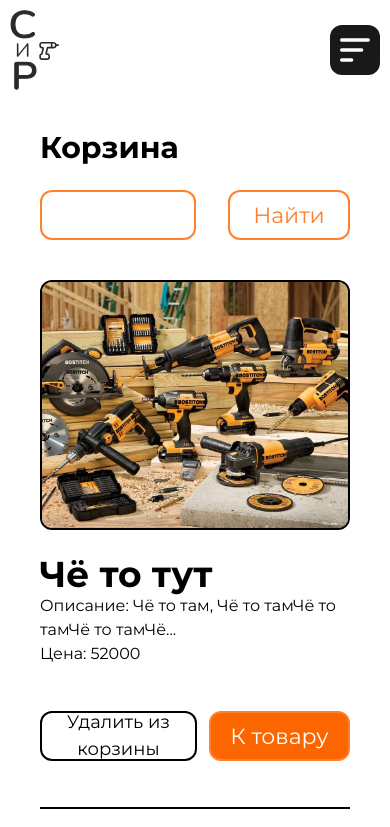
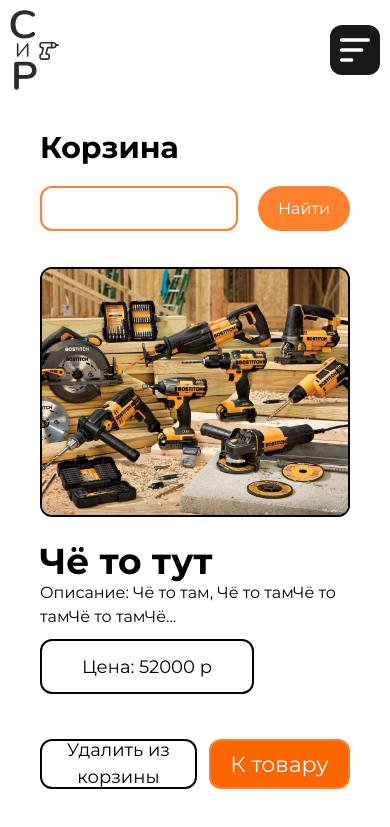
Before and after one commit to Real-s-Sigmas/market, a Vue app in the folder client/: page /basket in a window 390 px wide. Shown: the top 827 px of the page. Built offline with nearby package versions, Linux system fonts and the light colour scheme.

Commit message:
Большие правки, запросы, модалка, заказ товара и другое

```diff
--- a/client/src/componets/favorites/Favorites.vue
+++ b/client/src/componets/favorites/Favorites.vue
@@ -21,6 +21,8 @@ export default {
                 },
             ],
             title: ``,
+            error: ``,
+            errorProduct: ``,
         }
     },
 
@@ -30,26 +32,51 @@ export default {
 
     methods: {
         async loadProducts() {
+            try {
                 let res = await axios.get('/favorites');
-            this.products = res.data;
+                this.products = res.data.res;
+            } catch (error) {
+                this.error = 'Ошибка! Невозможно найти товары';
+            }
         },
 
-        async deleteProduct(id) {
-            await axios.delete('/delete-favorites', {
+        async deleteProduct(id, index) {
+            try {
+                if(!this.products[index].isFavorite) {
+                    await axios.delete('/favorites', {
                         params: {
                             id: id
                         }
                     });
-            this.loadProducts();
+                    this.products[index].isFavorite = true;
+                } else {
+                    await axios.post('/favorites', {
+                        params: {
+                            id: id
+                        }
+                    });
+                    this.products[index].isFavorite = false;
+                }
+            } catch (error) {
+                this.error = 'Действие невозможно. Повторите попытку позже';
+            }
         },
 
         async findProducts() {
+            try {
                 let res = await axios.get('/favorites/find-by-title', {
                     params: {
                         title: this.title,
                     }
                 });
-            this.products = res.data;
+                if(res.data.res) {
+                    this.products = res.data.res;
+                } else {
+                    this.errorProduct = 'Товаров не найдено';
+                }
+            } catch (error) {
+                this.errorProduct = 'Невозможно найти товар. Повторите попытку позже';
+            }
         }
     }
 }
@@ -59,13 +86,16 @@ export default {
 <template>
     <div class="orders-container mx-10">
         <h2 class='mt-10 text-3xl font-bold'>Избранные товары</h2>
-        <form @submit.prevent='findProducts()' class='flex gap-8 xl:mx-10 my-6'>
-            <input class='w-full' v-model='title'>
-            <button class="btn" type="submit">Найти</button>
+        <form class="search" @submit.prevent='findProducts()'>
+            <input type="text" v-model='title'>
+            <button class="search-find" type="submit">Найти</button>
         </form>
 
+
+        <h2 class='text-red-500 text-xl text-semibold flex justify-center mt-10 mb-4' v-if='this.errorProduct'>{{ errorProduct }}</h2>
+
         <div class="products-container">
-            <div class="card border-b-2 border-black py-4 mt-1" v-for='(product) in products'>
+            <div class="card border-b-2 border-black py-4 mt-1" v-for='(product, index) in products'>
                 <div class="info-card flex gap-6 justify-between">
                     <div class="info-container flex gap-6">
                         <img class='rounded-xl border-2 border-black' :src="product.image">
@@ -76,17 +106,53 @@ export default {
                         </div>
                     </div>
                     <div class="actions flex gap-3">
-                        <button class="like-btn mt-4" @click='deleteProduct(product.id)'><img src="../../assets/icons/favorite.svg" alt="favorite"></button>
+                        <button class="like-btn mt-4" @click='deleteProduct(product.id, index)'>
+                            <img v-if='product.isFavorite' src="../../assets/icons/favoriteDelete.svg" alt="favorite">
+                            <img v-else src="../../assets/icons/favorite.svg" alt="favorite">
+                        </button>
                         <button class="order-btn mt-4" @click='this.$router.push(`/Product/${product.id}`)'>К товару</button>
                     </div>
                 </div>
             </div>
+            <h2 class='text-red-500 text-xl text-semibold flex justify-center mt-10' v-if='this.error'>{{ error }}</h2>
         </div>
     </div>
 </template>
 
 
 <style scoped>
+.search {
+       margin: 20px 0;
+       /* width: 100%;  */
+
+       display: flex;
+       justify-content: center;
+       align-items: center;
+
+       gap: 55px;
+
+       input {
+           border: 2px solid #ff812c;
+           border-radius: 12px;
+           width: 720px;
+           height: 45px;
+           padding: 0 10px;
+       }
+
+       .search-find {
+           padding: 10.5px 42px;
+           border-radius: 50px;
+           background-color: #ff812c;
+           color: #fff;
+
+           transition: all 100ms;
+       }
+
+       .search-find:hover {
+            background-color: #d95700;
+       }
+    }
+
 @media (max-width: 800px) {
     .info-card {
         flex-direction: column;
@@ -109,6 +175,21 @@ export default {
 
     .actions {
         justify-content: space-between
+    }
+
+    .search {
+        gap: 20px;
+    }
+}
+
+@media (max-width: 500px) {
+    .search  {
+        input {
+            width: 100%;
+        }
+        .search-find {
+            padding: 10.5px 20px;
+        }
     }
 }
 
@@ -137,7 +218,7 @@ export default {
 .like-btn:hover {
     background-color: #FC6600;
     border: 2px solid #FF812C;
-    color: #000000;
+    color: #fff !important;
 }
 
 .order-btn {
--- a/client/src/componets/orders/BasketPage.vue
+++ b/client/src/componets/orders/BasketPage.vue
@@ -21,6 +21,12 @@ export default {
                 },
             ],
             title: ``,
+            error: ``,
+            errorProduct: ``,
+
+            orderRead: false,
+
+            errorOrder: ``,
         }
     },
 
@@ -29,19 +35,98 @@ export default {
     },
 
     methods: {
+        async loadProducts() {
+            try {
+                let res = await axios.get('/basket/show-basket');
+                this.products = res.data.res;
+            } catch (error) {
+                this.error = 'Ошибка! Невозможно найти товары';
+            }
+        },
 
+        async deleteProduct(id) {
+            try {
+                await axios.delete('/basket/delete-item', {
+                    params: {
+                        id: id
+                    }
+                });
+                this.loadProducts();
+            } catch (error) {
+                this.error = 'Действие невозможно. Повторите попытку позже';
+            }
+        },
+
+        async findProducts() {
+            try {
+                let res = await axios.get('/basket/find-by-title', {
+                    params: {
+                        title: this.title,
+                    }
+                });
+                if(res.data.res) {
+                    this.products = res.data.res;
+                } else {
+                    this.errorProduct = 'Товаров не найдено';
+                }
+            } catch (error) {
+                this.errorProduct = 'Невозможно найти товар. Повторите попытку позже';
+            }
+        },
+
+        async loadOrder() {
+            try {
+                let ids = [];
+
+                for(let i = 0; i < this.product.length; i++) {
+                    ids.push(this.product[i].id);
+                }
+
+                let res = await axios.post('/order/add-oder', {
+                    params: {
+                        ids: ids
+                    }
+                });
+
+                if(res.data.res == 'Error') {
+                    this.errorOrder = 'Ошибка! Невозможно создать заказ';
+                } else {
+                    this.errorOrder = '';
+                }
+            } catch (error) {
+                this.errorOrder = 'Ошибка! Невозможно создать заказ';
+            }
+
+            this.orderRead = !this.orderRead;
+        },
     }
 }
 </script>
 
 
 <template>
+
+    <div v-if='this.orderRead'>
+        <div class="modal-page">
+            <h2 v-if='!this.errorOrder'>
+                Заказ сформирован, статус заказа вы можете посмотреть на почте,
+                на которую регистрировали данный аккаунт. По готовности, заказ будет ждать вас в пункте выдачи. Адрес вы
+                можете посмотреть, перейдя <a href="/aboutus" class='text-blue-500 hover:underline transition-all duration-500'>по этой ссылке</a>
+            </h2>
+            <h2 v-else>{{ errorOrder }}</h2>
+            <div class='close-img' @click='this.orderRead = !this.orderRead'>x</div>
+        </div>
+        <div class="bg-black"></div>
+    </div>
+
     <div class="orders-container mx-10">
         <h2 class='mt-10 text-3xl font-bold'>Корзина</h2>
-        <form @submit.prevent='findProducts()' class='flex gap-8 xl:mx-10 my-6'>
-            <input class='w-full' v-model='title'>
-            <button class="btn" type="submit">Найти</button>
+        <form class="search" @submit.prevent='findProducts()'>
+            <input type="text" v-model='title'>
+            <button class="search-find" type="submit">Найти</button>
         </form>
+        <h2 class='text-red-500 text-xl text-semibold flex justify-center mt-10 mb-4' v-if='this.errorProduct'>{{
+            errorProduct }}</h2>
 
         <div class="products-container">
             <div class="card border-b-2 border-black py-4 mt-1" v-for='(product) in products'>
@@ -50,8 +135,12 @@ export default {
                         <img class='rounded-xl border-2 border-black' :src="product.image">
                         <div class="info-block flex flex-col gap-0 relative text-base">
                             <h3 class='text-4xl font-bold'>{{ product.title }}</h3>
-                            <p>Описание: {{ product.description.substring(0, 40) }}<span v-if='product.description.length >= 40'>...</span> </p>
-                            <span class='absolute bottom-0 left-0'>Цена: {{ product.price }}</span>
+                            <p>Описание: {{ product.description.substring(0, 40) }}<span
+                                    v-if='product.description.length >= 40'>...</span> </p>
+                            <!-- <span class='absolute bottom-0 left-0 text-2xl font-bold'>Цена: {{ product.price }}</span> -->
+                            <div class="price absolute bottom-0 left-0 ">
+                                <p>Цена: <span>{{ product.price }}</span> р</p>
+                            </div>
                         </div>
                     </div>
                     <div class="actions flex gap-3">
@@ -60,15 +149,101 @@ export default {
                     </div>
                 </div>
             </div>
+            <h2 class='text-red-500 text-xl text-semibold flex justify-center mt-10' v-if='this.error'>{{ error }}</h2>
         </div>
         <div class="ord">
-          <button class="ord-button">Заказать</button>
+            <button class="ord-button" @click='loadOrder'>Заказать</button>
         </div>
     </div>
 </template>
 
 
 <style scoped>
+.price {
+    display: flex;
+    justify-content: center;
+    align-items: center;
+
+    font-size: 24px;
+
+    width: 200px;
+    height: 55px;
+
+    border: 2px solid #000;
+    border-radius: 12px;
+}
+
+.search {
+       margin: 20px 0;
+       /* width: 100%;  */
+
+       display: flex;
+       justify-content: center;
+       align-items: center;
+
+       gap: 55px;
+
+       input {
+           border: 2px solid #ff812c;
+           border-radius: 12px;
+           width: 720px;
+           height: 45px;
+           padding: 0 10px;
+       }
+
+       .search-find {
+           padding: 10.5px 42px;
+           border-radius: 50px;
+           background-color: #ff812c;
+           color: #fff;
+
+           transition: all 100ms;
+       }
+
+       .search-find:hover {
+            background-color: #d95700;
+       }
+    }
+
+.close-img {
+    position: absolute;
+    top: 20px;
+    right: 20px;
+    font-size: 30px;
+    font-weight: 500;
+    cursor: pointer;
+}
+
+.bg-black {
+    position: fixed;
+    width: 100%;
+    height: 100%;
+    top: 0;
+    left: 0;
+    background: #000;
+    z-index: 50;
+    opacity: 0.6;
+}
+
+.modal-page {
+    position: fixed;
+    text-align: center;
+    display: flex;
+    justify-content: center;
+    align-items: center;
+    font-size: 20px;
+    padding: 30px;
+    border: 2px solid black;
+    border-radius: 20px;
+    width: 40%;
+    height: 40%;
+    top: 30%;
+    left: 30%;
+    background: #fff;
+    z-index: 52;
+    opacity: 1;
+}
+
 .ord {
   width: 100%;
   display: flex;
@@ -103,13 +278,30 @@ export default {
     .actions {
         justify-content: space-between
     }
-}
 
-@media (max-width: 528px) {
-    .del-btn {
+    .search {
+        gap: 20px;
+    }
+
+    .price {
+        position: relative;
+        margin-top: 10px;
+        font-size: 18px;
+        width: fit-content;
+        padding: 10px 40px;
     }
 }
 
+@media (max-width: 500px) {
+    .search  {
+        input {
+            width: 100%;
+        }
+        .search-find {
+            padding: 10.5px 20px;
+        }
+    }
+}
 .del-btn {
     display: flex;
     justify-content: center;
@@ -162,8 +354,8 @@ export default {
     background-color: #FC6600;
 }
 
-.order-btn:hover {
-    background-color: #fff;
+.ord-button:hover, .order-btn:hover {
+    background-color: #fff !important;
     color: #FC6600;
 }
 
```
Also changed, not shown: client/src/componets/admin/AddProduct.vue (+43 -9 lines), client/src/assets/icons/favoriteDelete.svg (added). Lines whose indentation alone changed are shown as unchanged.
